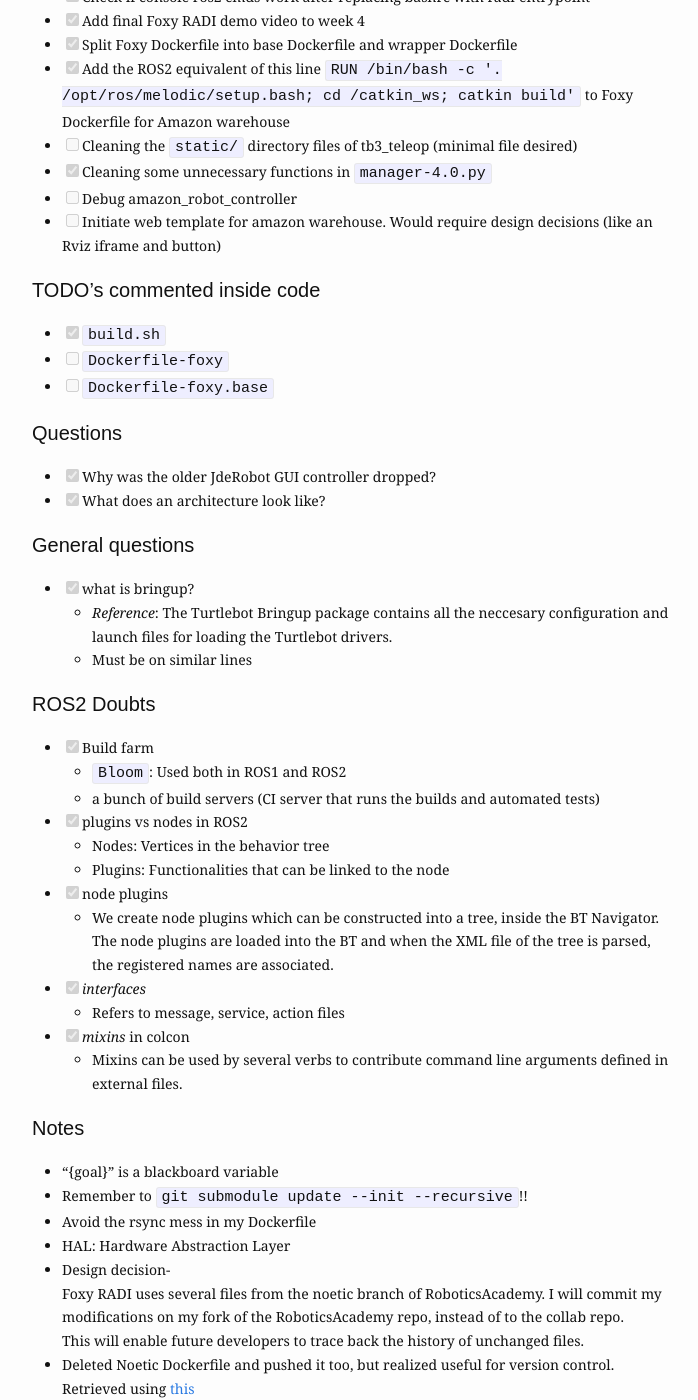
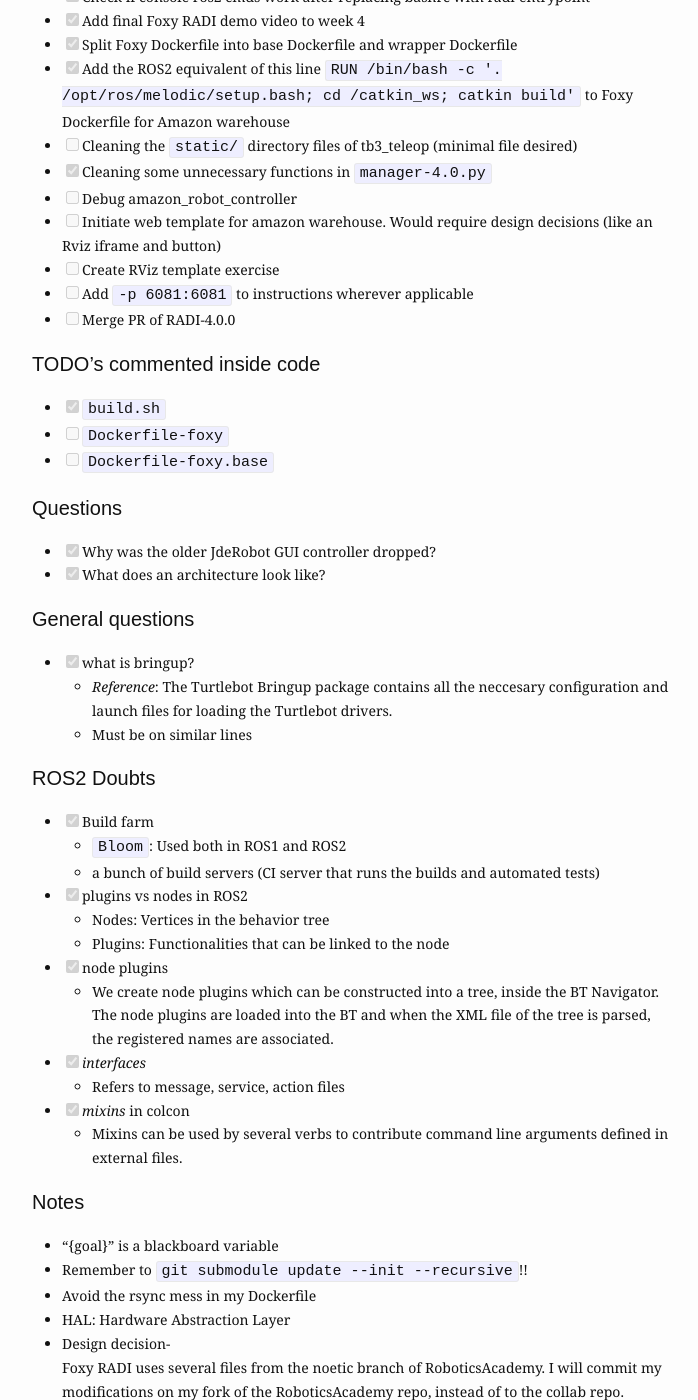
Before and after one commit to TheRoboticsClub/gsoc2021-Siddharth_Saha, a Jekyll site: the page built from docs/_posts/scribbles/2021-05-17-roughwork.md, in a window 1280 px wide and 1400 px high, scrolled down 875 px. Shown: the whole window, without its empty margins (288-986 px from the left). Built offline with Jekyll 4.4.1, drawn with Linux system fonts in a browser that asks for light colours; nearby versions of some CDN libraries.

Commit message:
Minor updates to roughwork post

```diff
--- a/docs/_posts/scribbles/2021-05-17-roughwork.md
+++ b/docs/_posts/scribbles/2021-05-17-roughwork.md
@@ -28,6 +28,9 @@
 - [x] Cleaning some unnecessary functions in `manager-4.0.py`
 - [ ] Debug amazon_robot_controller
 - [ ] Initiate web template for amazon warehouse. Would require design decisions (like an Rviz iframe and button)
+- [ ] Create RViz template exercise
+- [ ] Add `-p 6081:6081` to instructions wherever applicable
+- [ ] Merge PR of RADI-4.0.0
 
 #### TODO's commented inside code
 - [x] `build.sh`
```
Also changed, not shown: other parts of docs/_posts/scribbles/2021-05-17-roughwork.md (+1 -1 lines).
